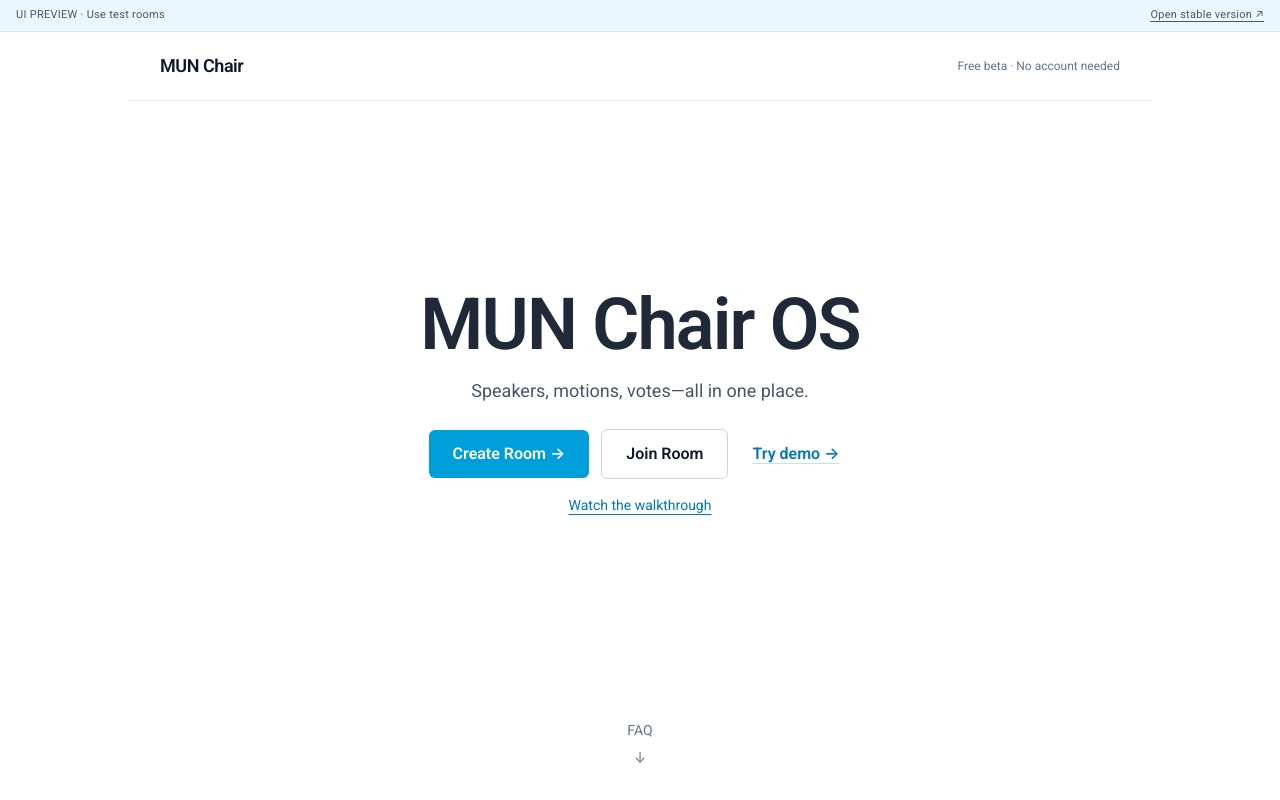
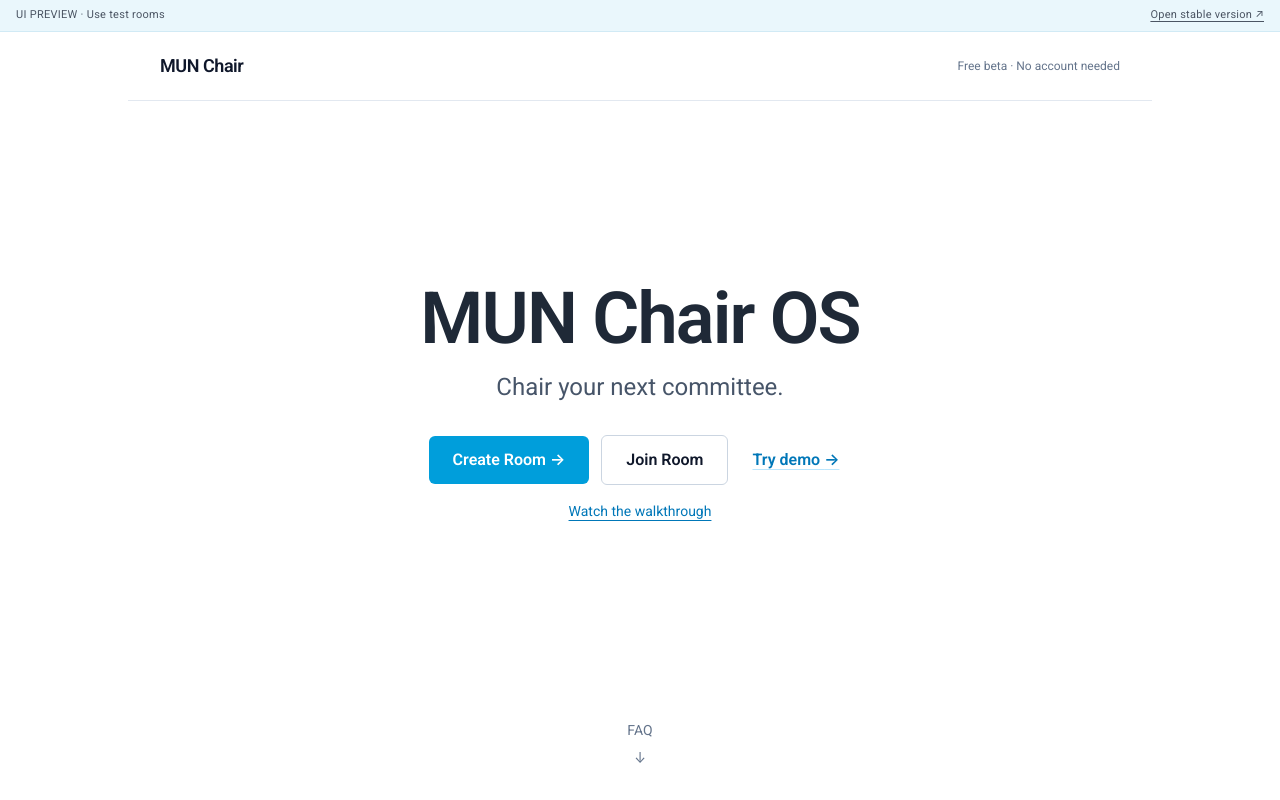
Before and after one commit to fengzhewu079/model-un-chair-system, a React (Vite) app: page / in a window 1280 px wide. Shown: the top 800 px of the page. Built offline with nearby package versions, Linux system fonts and the light colour scheme; no server answers.

Commit message:
Clarify homepage with product heading and chairing subtitle

```diff
--- a/src/pages/HomePage.tsx
+++ b/src/pages/HomePage.tsx
@@ -21,8 +21,8 @@ export const HomePage: React.FC<HomePageProps> = ({ onCreateRoom, onJoinRoom, on
       <main className="mx-auto flex w-full max-w-5xl flex-1 flex-col px-5 sm:px-8">
         <section className="flex flex-1 flex-col items-center justify-center py-16 text-center" aria-labelledby="home-heading">
           <h1 id="home-heading" className="desk-title mx-auto max-w-3xl text-5xl leading-tight sm:text-7xl">MUN Chair OS</h1>
-          <p className="mt-4 text-base leading-7 text-slate-600 sm:text-lg">Speakers, motions, votes—all in one place.</p>
-          <div className="mt-6 flex flex-wrap items-center justify-center gap-3">
+          <p className="mt-4 text-xl leading-8 text-slate-600 sm:text-2xl">Chair your next committee.</p>
+          <div className="mt-8 flex flex-wrap items-center justify-center gap-3">
             <button type="button" onClick={onCreateRoom} className="rounded-md bg-primary px-6 py-3 font-semibold text-white hover:bg-primary-hover focus-visible:outline focus-visible:outline-2 focus-visible:outline-offset-4 focus-visible:outline-primary">Create Room <span aria-hidden="true">→</span></button>
             <button type="button" onClick={onJoinRoom} className="rounded-md border border-slate-300 px-6 py-3 font-semibold hover:border-primary hover:text-primary-text focus-visible:outline focus-visible:outline-2 focus-visible:outline-offset-4 focus-visible:outline-primary">Join Room</button>
             <button type="button" onClick={onStartDemo} className="px-3 py-3 font-semibold text-primary-text underline decoration-sky-200 underline-offset-4 hover:decoration-primary focus-visible:outline focus-visible:outline-2 focus-visible:outline-offset-4 focus-visible:outline-primary">Try demo <span aria-hidden="true">→</span></button>
```
Also changed, not shown: 1 other file (tests, documents, lock files or other folders).
